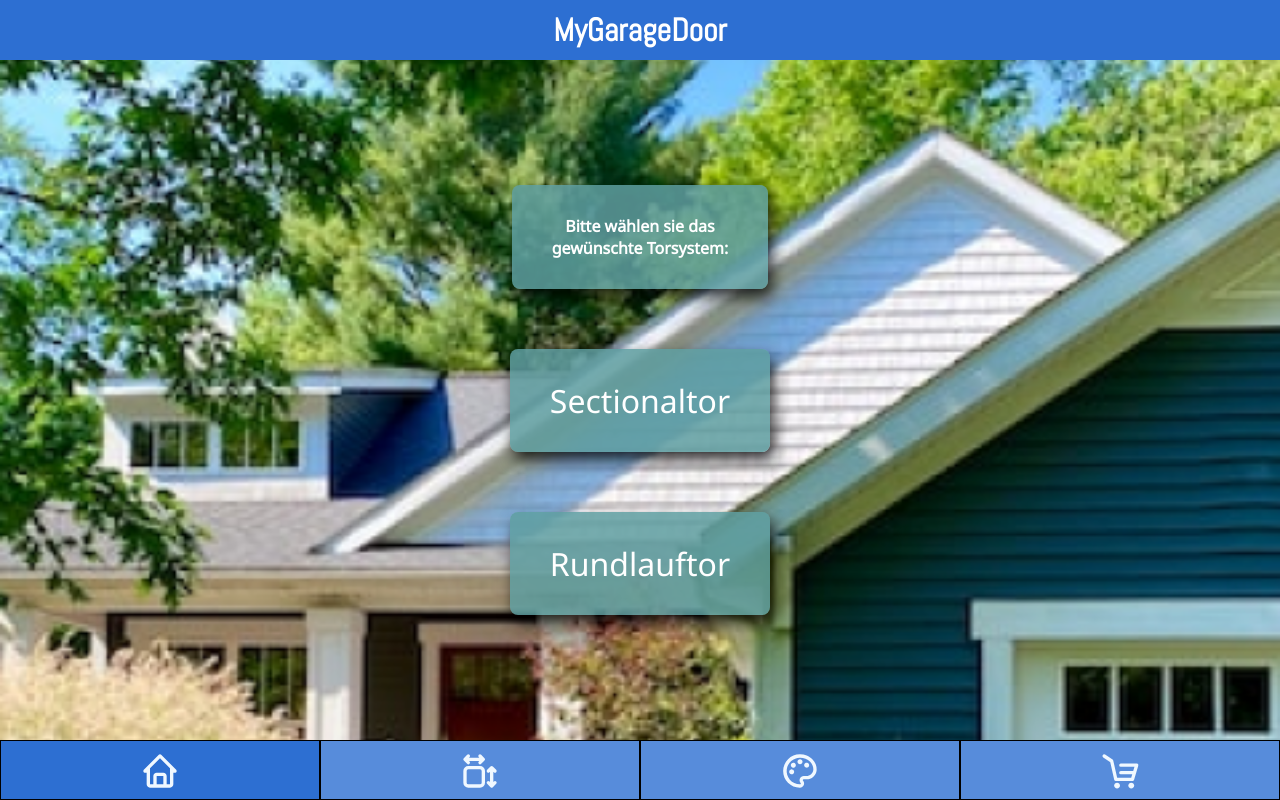
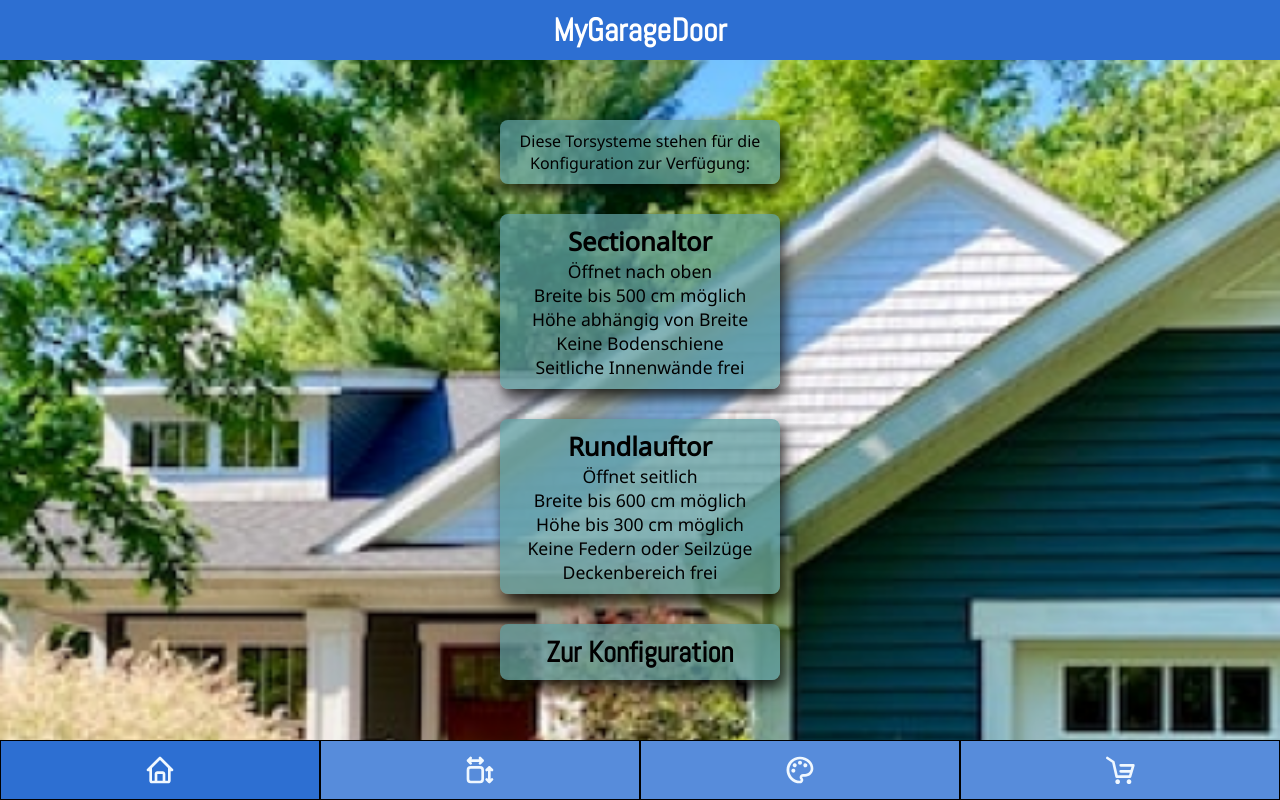
Before and after one commit to FrankOelsch/capstone-project, a React (Create React App) app: page / in a window 1280 px wide. Built offline with nearby package versions, Linux system fonts and the light colour scheme.

Commit message:
adapt start-page

```diff
--- a/src/components/Footer.js
+++ b/src/components/Footer.js
@@ -43,7 +43,7 @@ const StyledNav = styled.nav`
 
 const StyledNavLink = styled(NavLink)`
   height: 60px;
-  padding: 10px;
+  padding: 13px;
   width: 25%;
   text-align: center;
   background-color: hsl(216, 65%, 60%);
--- a/src/components/Icons.js
+++ b/src/components/Icons.js
@@ -1,8 +1,8 @@
 export function HomeIcon() {
   return (
     <svg
-      width="40"
-      height="40"
+      width="32"
+      height="32"
       viewBox="0 0 48 48"
       fill="none"
       xmlns="http://www.w3.org/2000/svg"
@@ -18,8 +18,8 @@ export function HomeIcon() {
 export function ConfigIcon() {
   return (
     <svg
-      width="40"
-      height="40"
+      width="32"
+      height="32"
       viewBox="0 0 48 48"
       fill="none"
       xmlns="http://www.w3.org/2000/svg"
@@ -45,8 +45,8 @@ export function ConfigIcon() {
 export function Config2Icon() {
   return (
     <svg
-      width="40"
-      height="40"
+      width="32"
+      height="32"
       viewBox="0 0 48 48"
       fill="none"
       xmlns="http://www.w3.org/2000/svg"
@@ -70,8 +70,8 @@ export function Config2Icon() {
 export function CartIcon() {
   return (
     <svg
-      width="40"
-      height="40"
+      width="32"
+      height="32"
       viewBox="0 0 48 48"
       fill="none"
       xmlns="http://www.w3.org/2000/svg"
--- a/src/pages/Home.js
+++ b/src/pages/Home.js
@@ -8,12 +8,38 @@ export default function Home() {
     <>
       <Header />
       <Container>
-        <StyledH3>
-          Bitte wählen sie das <br />
-          gewünschte Torsystem:
-        </StyledH3>
-        <StyledLink to="/config">Sectionaltor</StyledLink>
-        <StyledLink to="/config">Rundlauftor</StyledLink>
+        <section>
+          Diese Torsysteme stehen für die Konfiguration zur Verfügung:
+        </section>
+        <section>
+          <h2>Sectionaltor</h2>
+          <p>
+            Öffnet nach oben
+            <br />
+            Breite bis 500 cm möglich
+            <br />
+            Höhe abhängig von Breite
+            <br />
+            Keine Bodenschiene
+            <br />
+            Seitliche Innenwände frei
+          </p>
+        </section>
+        <section>
+          <h2>Rundlauftor</h2>
+          <p>
+            Öffnet seitlich
+            <br />
+            Breite bis 600 cm möglich
+            <br />
+            Höhe bis 300 cm möglich
+            <br />
+            Keine Federn oder Seilzüge
+            <br />
+            Deckenbereich frei
+          </p>
+        </section>
+        <StyledLink to="/config">Zur Konfiguration</StyledLink>
       </Container>
       <Footer />
     </>
@@ -30,30 +56,46 @@ const Container = styled.div`
   align-items: center;
   justify-content: center;
   text-align: center;
-  gap: 60px;
+  gap: 30px;
   background-image: url("background.png");
   background-attachment: fixed;
   background-repeat: no-repeat;
   background-size: cover;
   background-position: center;
+
+  section {
+    background-color: rgba(95, 158, 160, 0.75);
+    box-shadow: 4px 8px 15px rgba(0, 0, 0, 0.8);
+    border-radius: 8px;
+    font-size: 1em;
+    width: 280px;
+    padding: 10px;
+    color: hsl(216, 65%, 0%);
+  }
+
+  p {
+    font-family: "Noto Sans", Arial, Helvetica, sans-serif;
+    font-size: 1.1em;
+    color: hsl(216, 65%, 0%);
+  }
+
+  h2 {
+    font-family: "Noto Sans", Arial, Helvetica, sans-serif;
+    font-size: 1.6em;
+    color: hsl(216, 65%, 0%);
+  }
 `;
 
 const StyledLink = styled(Link)`
-  background-color: rgba(95, 158, 160, 0.85);
+  font-family: "Abel", Arial, Helvetica, sans-serif;
+  font-size: 1.8em;
+  font-weight: bold;
+  color: hsl(216, 65%, 0%);
+  background-color: rgba(95, 158, 160, 0.75);
   box-shadow: 4px 8px 15px rgba(0, 0, 0, 0.8);
   border-radius: 8px;
-  font-size: 2em;
-  padding: 30px 40px;
-  color: #ffffff;
+  width: 280px;
+  padding: 10px;
   text-decoration: none;
   cursor: pointer;
 `;
-
-const StyledH3 = styled.h3`
-  background-color: rgba(95, 158, 160, 0.85);
-  box-shadow: 4px 8px 15px rgba(0, 0, 0, 0.8);
-  border-radius: 8px;
-  font-size: 1em;
-  padding: 30px 40px;
-  color: #ffffff;
-`;
```
